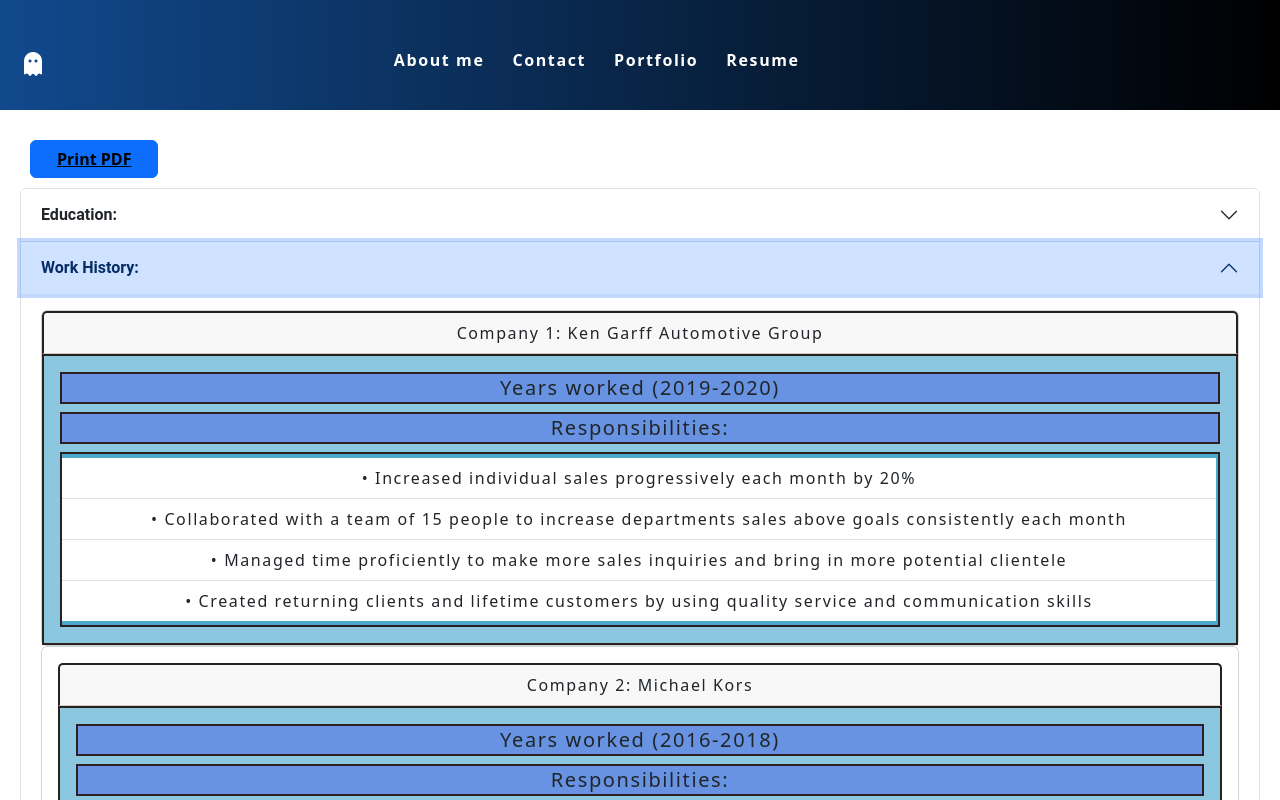
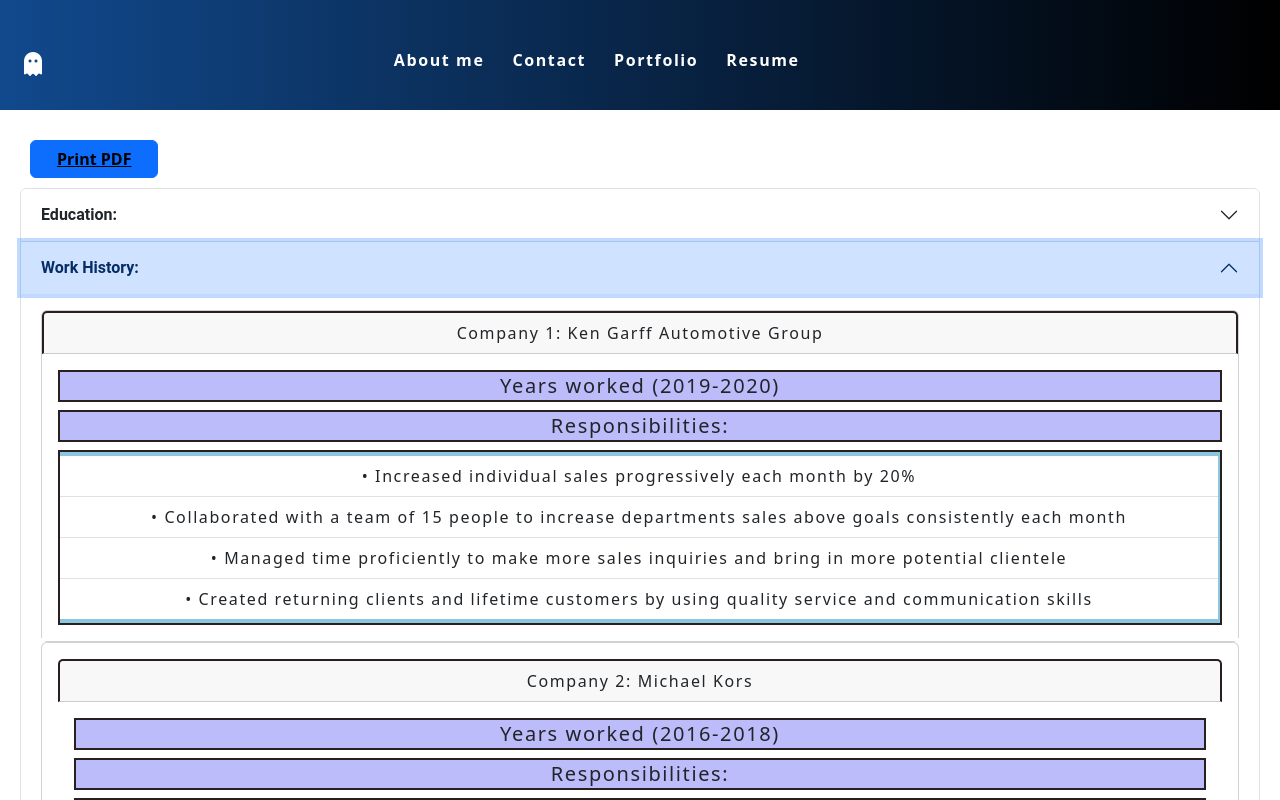
Before and after one commit to Plaindemon/disco-outlet-react-portfolio, a React (Create React App) app: page /resume in a window 1280 px wide. Both pictures are taken after a click on the button "Work History:". Shown: the top 800 px of the page. Built offline with nearby package versions, Linux system fonts and the light colour scheme.

Commit message:
styling on resume page

```diff
--- a/src/components/Resume/index.js
+++ b/src/components/Resume/index.js
@@ -67,7 +67,7 @@
                   Company 1: Ken Garff Automotive Group
                 </Card.Header>
 
-                <Card.Body className="resume-box">
+                <Card.Body className="resume-body">
                   <Card.Title className="resume-head">
                     {" "}
                     Years worked (2019-2020)
@@ -102,7 +102,7 @@
                   <Card.Header className="resume-head">
                     Company 2: Michael Kors
                   </Card.Header>
-                  <Card.Body className="resume-box">
+                  <Card.Body className="resume-body">
                     <Card.Title className="resume-head">
                       Years worked (2016-2018)
                     </Card.Title>
--- a/src/components/Resume/resume.css
+++ b/src/components/Resume/resume.css
@@ -17,3 +17,11 @@
 .resume-div-outer {
     margin: 20px;
 }
+
+.resume-section {
+    background-color: white;
+}
+
+.resume-body {
+    background-color: white;
+}
```
